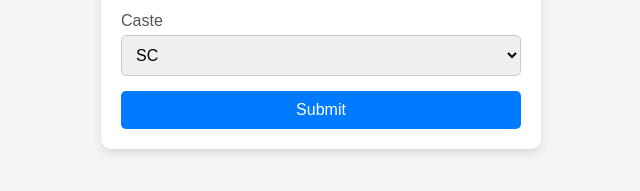
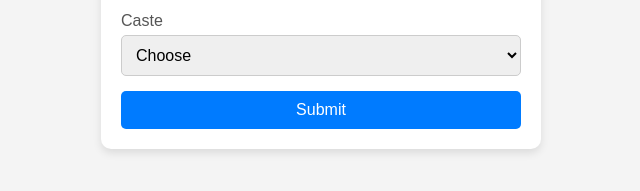
Before and after one commit to imtiyazakiwat/SSMS-College-Admission, a plain HTML site: page index.html in a window 1280 px wide. Shown: the part 487-678 px from the top of the page, 319-959 px from the left. Drawn offline with Linux system fonts and the light colour scheme.

Commit message:
changed caste option

```diff
--- a/index.html
+++ b/index.html
@@ -32,6 +32,7 @@
 
             <label for="caste">Caste</label>
             <select id="caste" name="caste" required>
+                <option value= "choose">Choose</option>
                 <option value="SC">SC</option>
                 <option value="General">General</option>
             </select>
```
